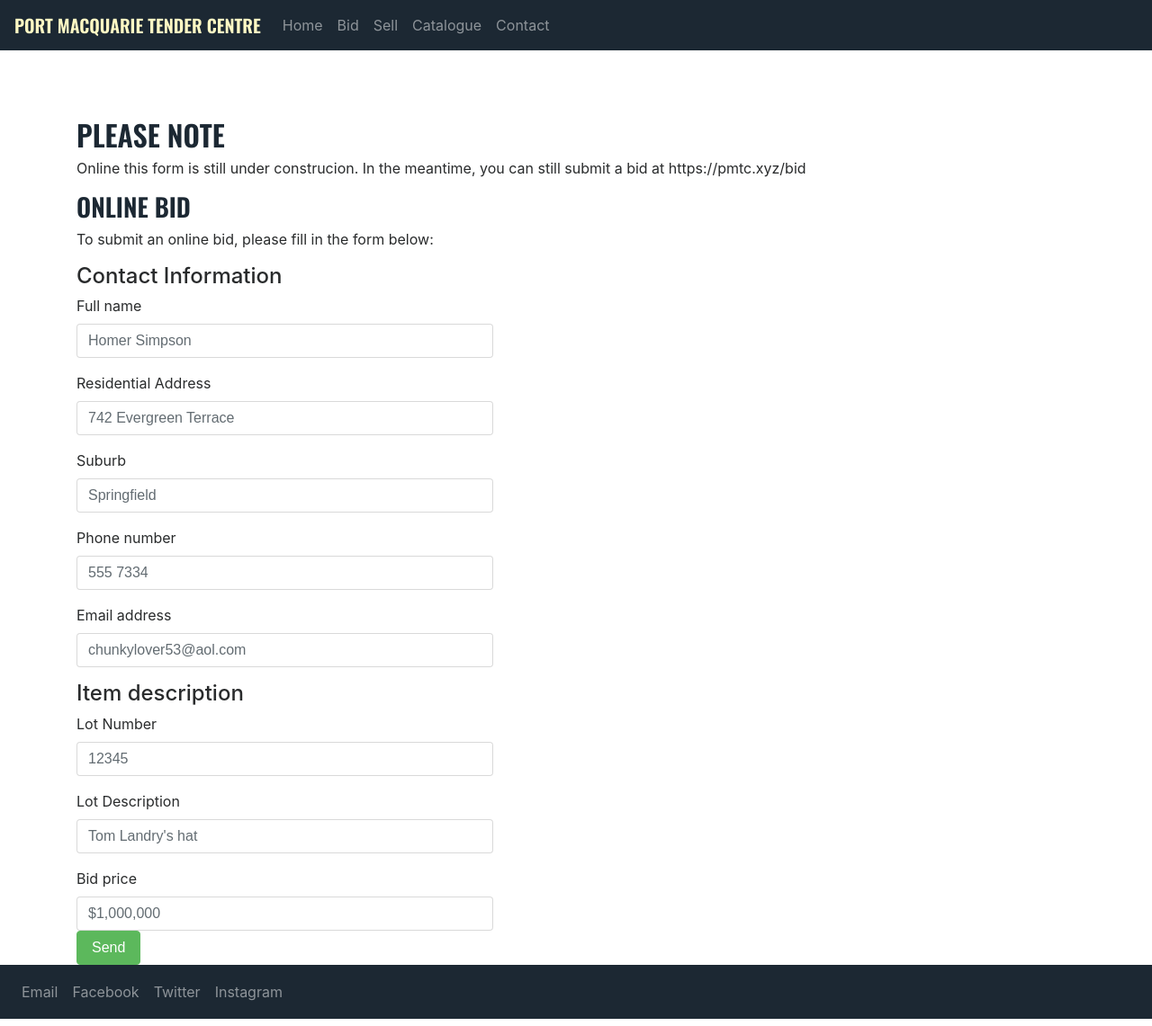
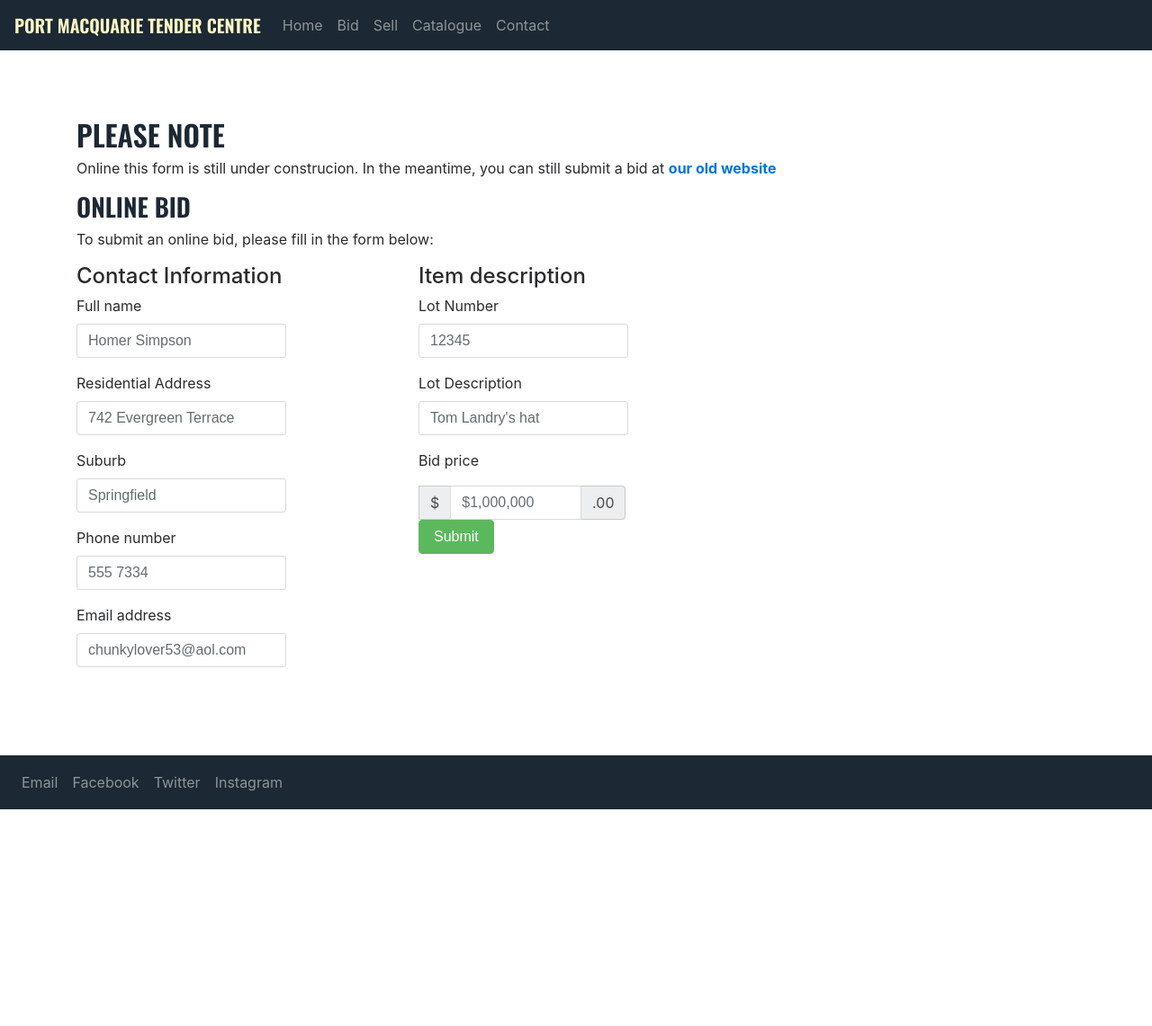
Before and after one commit to tendercentre/tendercentre.github.io, a Jekyll site: the page built from online-bid.md, in a window 1280 px wide. Shown: the whole page at 90% size. Built offline with Jekyll 4.4.1, drawn with Linux system fonts in a browser that asks for light colours; nearby versions of some CDN libraries; after the commit the page ends 908 px from its top, so only the background shows below that.

Commit message:
Changed online bid layout to 2 columns

```diff
--- a/online-bid.md
+++ b/online-bid.md
@@ -5,48 +5,67 @@ layout: default
 ---
 
 ## Please note
-Online this form is still under construcion. In the meantime, you can still submit a bid at https://pmtc.xyz/bid
+Online this form is still under construcion. In the meantime, you can still submit a bid at **[our old website](https://pmtc.xyz/bid)**
 
 ### Online bid
 
 To submit an online bid, please fill in the form below:
 
 <form name="online-bid" action="https://formspree.io/admin@pmtc.xyz" method="POST">
-  <div class="form-group">
-    <h4>Contact Information</h4>
-    <label for="fullName">Full name</label>
-    <input type="text" name="full-name" class="form-control col-md-5" placeholder="Homer Simpson">
-  </div>
-  <div class="form-group">
-    <label for="address">Residential Address</label>
-    <input type="text" name="address" class="form-control col-md-5" placeholder="742 Evergreen Terrace">
-  </div>
-  <div class="form-group">
-    <label for="suburb">Suburb</label>
-    <input type="text" name="suburb" class="form-control col-md-5" placeholder="Springfield">
-  </div>
-  <div class="form-group">
-    <label for="phoneNumber">Phone number</label>
-    <input type="tel" name="phone" class="form-control col-md-5" placeholder="555 7334">
-  </div>
-  <div class="form-group">
-    <label for="email">Email address</label>
-    <input type="email" name="_replyto" class="form-control col-md-5" placeholder="chunkylover53@aol.com">
-  </div>
-  <h4>Item description</h4>
-  <div class="form-group">
-    <label for="lotNumber">Lot Number</label>
-    <input type="text" name="lot-no" class="form-control col-md-5" placeholder="12345">
-  </div>
-  <div class="form-group">
-    <label for="lotDescription">Lot Description</label>
-    <input type="text" name="description" class="form-control col-md-5" placeholder="Tom Landry's hat">
-  </div>
-  <div class="form-group">
-    <label for="bidPrice">Bid price</label>
-    <input type="text" name="bid=price" class="form-control col-md-5" placeholder="$1,000,000">
-    <input type="submit" class="btn btn-success" value="Send">
-    <input type="hidden" name="_next" value="/success/" />
-    <input type="hidden" name="_subject" value="Online bid" />
+  <div class="row">
+    <div class="col-lg-4 col-lg-offset-2">
+      <h4>Contact Information</h4>
+      <div class="form-group">
+        <label for="fullName">Full name</label>
+        <input type="text" name="full-name" class="form-control col-md-5 col-lg-8" placeholder="Homer Simpson">
+      </div>
+
+      <div class="form-group">
+        <label for="address">Residential Address</label>
+        <input type="text" name="address" class="form-control col-md-5 col-lg-8" placeholder="742 Evergreen Terrace">
+      </div>
+
+      <div class="form-group">
+        <label for="suburb">Suburb</label>
+        <input type="text" name="suburb" class="form-control col-md-5 col-lg-8" placeholder="Springfield">
+      </div>
+
+      <div class="form-group">
+        <label for="phoneNumber">Phone number</label>
+        <input type="tel" name="phone" class="form-control col-md-5 col-lg-8" placeholder="555 7334">
+      </div>
+
+      <div class="form-group">
+        <label for="email">Email address</label>
+        <input type="email" name="_replyto" class="form-control col-md-5 col-lg-8" placeholder="chunkylover53@aol.com">
+      </div>
+    </div>
+
+    <div class="col-lg-4">
+      <h4>Item description</h4>
+
+      <div class="form-group">
+        <label for="lotNumber">Lot Number</label>
+        <input type="text" name="lot-no" class="form-control col-md-5 col-lg-8" placeholder="12345">
+      </div>
+
+      <div class="form-group">
+        <label for="lotDescription">Lot Description</label>
+        <input type="text" name="description" class="form-control col-md-5 col-lg-8" placeholder="Tom Landry's hat">
+      </div>
+
+      <p>Bid price</p>
+      <div class="input-group">
+        <label for="bidPrice" class="sr-only">Bid price</label>
+        <span class="input-group-addon">$</span>
+        <input type="text" name="bid-price" class="form-control col-md-5" placeholder="$1,000,000">
+        <span class="input-group-addon">.00</span>
+      </div>
+
+      <button type="submit" class="btn btn-success">Submit</button>
+
+      <input type="hidden" name="_next" value="/success/" />
+      <input type="hidden" name="_subject" value="Online bid" />
+    </div>
   </div>
 </form>
```
